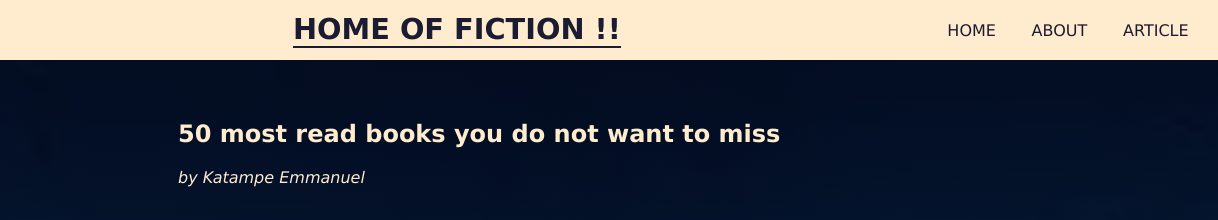
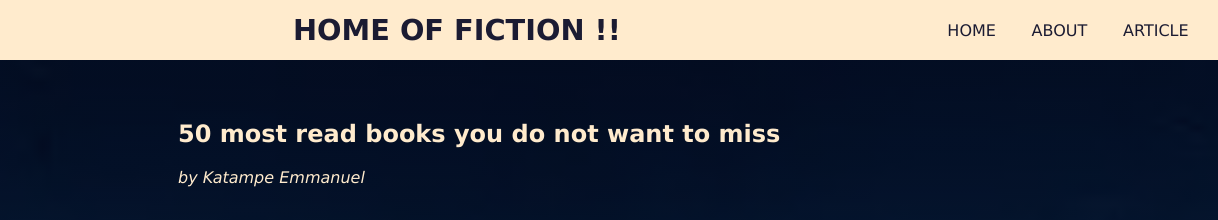
Before and after one commit to KTP10/web-design, a plain HTML site: page index.html in a window 1280 px wide. Shown: the top 220 px of the page, 62-1280 px from the left. Drawn offline with nearby package versions, Linux system fonts and the light colour scheme.

Commit message:
remove h1 bottom border

```diff
--- a/style.css
+++ b/style.css
@@ -23,7 +23,6 @@ header{
     background-color: blanchedalmond;
 }
 h1{
-    border-bottom: 2px solid #1b1b32;
     color:#1b1b32;
     text-align: center;
     box-sizing: border-box;
```
